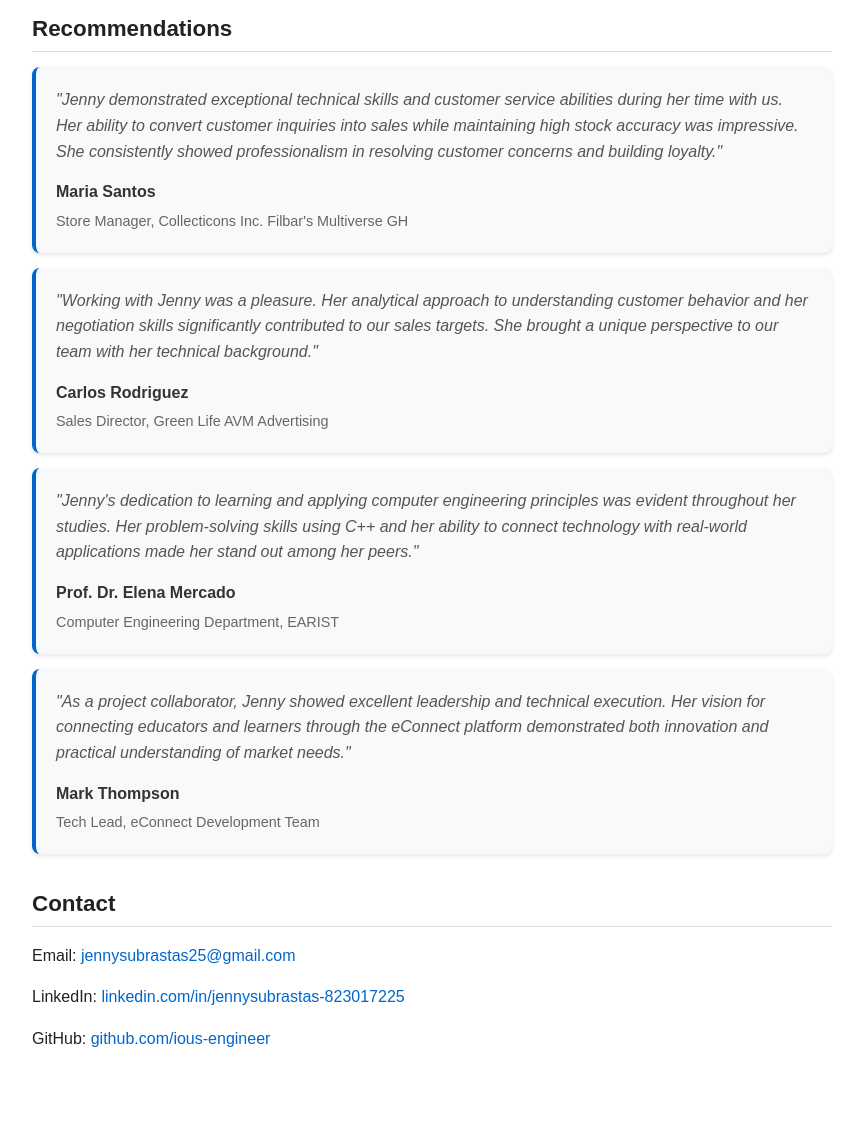
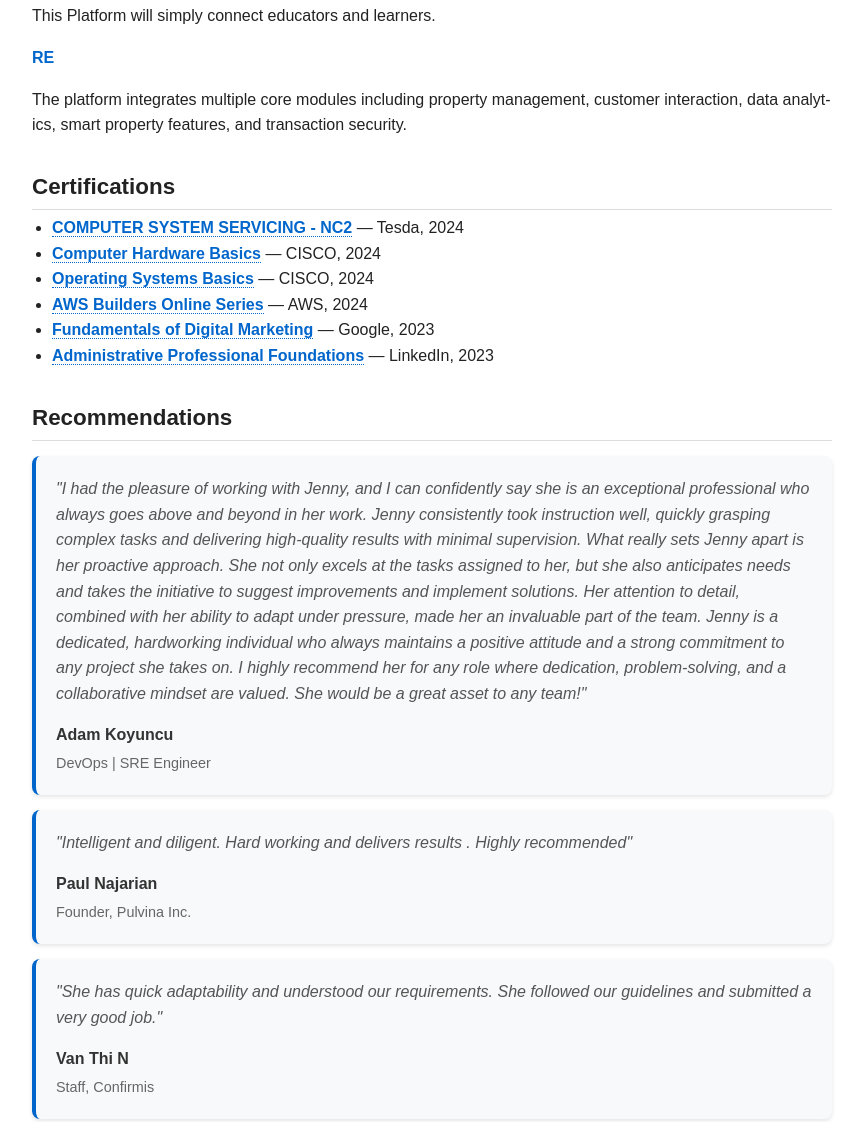
Before and after one commit to ious-engineer/-, a plain HTML site: page index.html in a window 1280 px wide. Shown: the part 1612-2734 px from the top of the page, without its empty margins (208-1071 px from the left). Before the commit the page ends 2708 px from the top, so only its background shows below. Drawn offline with Linux system fonts and the light colour scheme.

Commit message:
Update index.html with tagline, freelance experience, and real client recommendations

```diff
--- a/index.html
+++ b/index.html
@@ -156,6 +156,7 @@ color: #aaa;
 
 <div class="header">
 <h1>Jenny M. Subrastas</h1>
+<p>Computer Engineering + Business + Customized Solutions</p>
 <p class="download-resume">
 <a href="retail sales associate- resume.pdf" download>Download Resume (PDF)</a>
 </p>
@@ -173,6 +174,15 @@ color: #aaa;
 
   <div class="section">
     <h2>Experience</h2>
+    <p><strong> Various Clients – via Freelancer, Upwork, and Direct Contracts · Freelance / Sales and Marketing Specialist</strong> &mdash; Oct. 2022  – Present</p>
+    <ul>
+      <li> Sales & Outreach: Conducted lead generation, client prospecting, and targeted outreach campaigns, achieving a 90% repeat-client rate.</li>
+      <li> Client Consultation: Provided tailored business solutions by combining sales strategy with technical knowledge, building long-term trust with direct clients.</li>
+      <li> Marketing & Content Development: Delivered 60,000+ words of marketing content and designed professional presentations supporting client campaigns.</li>
+      <li>  Technical & Operational Support: Assisted in development tasks (C++/systems) and conducted on-site business verification projects to validate client operations.</li>
+      <li>  Project Delivery: Completed 8+ contracts across international clients with measurable results in sales support, marketing visibility, and operational accuracy.</li>
+    </ul>
+
     <p><strong> Collecticons Inc. Filbar's Multiverse GH / Sales Associate</strong> &mdash; Mar. 2025  – Aug. 2025</p>
     <ul>
       <li> Converted 15+ daily customer inquiries into purchases through tailored
@@ -235,34 +245,26 @@ color: #aaa;
 
     <div class="recommendation">
       <div class="recommendation-text">
-        "Jenny demonstrated exceptional technical skills and customer service abilities during her time with us. Her ability to convert customer inquiries into sales while maintaining high stock accuracy was impressive. She consistently showed professionalism in resolving customer concerns and building loyalty."
-      </div>
-      <div class="recommendation-author">Maria Santos</div>
-      <div class="recommendation-title">Store Manager, Collecticons Inc. Filbar's Multiverse GH</div>
+        "I had the pleasure of working with Jenny, and I can confidently say she is an exceptional professional who always goes above and beyond in her work. Jenny consistently took instruction well, quickly grasping complex tasks and delivering high-quality results with minimal supervision. What really sets Jenny apart is her proactive approach. She not only excels at the tasks assigned to her, but she also anticipates needs and takes the initiative to suggest improvements and implement solutions. Her attention to detail, combined with her ability to adapt under pressure, made her an invaluable part of the team. Jenny is a dedicated, hardworking individual who always maintains a positive attitude and a strong commitment to any project she takes on. I highly recommend her for any role where dedication, problem-solving, and a collaborative mindset are valued. She would be a great asset to any team!"
+        </div>
+      <div class="recommendation-author">Adam Koyuncu</div>
+      <div class="recommendation-title">DevOps | SRE Engineer</div>
     </div>
 
     <div class="recommendation">
       <div class="recommendation-text">
-        "Working with Jenny was a pleasure. Her analytical approach to understanding customer behavior and her negotiation skills significantly contributed to our sales targets. She brought a unique perspective to our team with her technical background."
+        "Intelligent and diligent. Hard working and delivers results . Highly recommended"
       </div>
-      <div class="recommendation-author">Carlos Rodriguez</div>
-      <div class="recommendation-title">Sales Director, Green Life AVM Advertising</div>
+      <div class="recommendation-author">Paul Najarian</div>
+      <div class="recommendation-title">Founder, Pulvina Inc.</div>
     </div>
 
     <div class="recommendation">
       <div class="recommendation-text">
-        "Jenny's dedication to learning and applying computer engineering principles was evident throughout her studies. Her problem-solving skills using C++ and her ability to connect technology with real-world applications made her stand out among her peers."
+        "She has quick adaptability and understood our requirements. She followed our guidelines and submitted a very good job."
       </div>
-      <div class="recommendation-author">Prof. Dr. Elena Mercado</div>
-      <div class="recommendation-title">Computer Engineering Department, EARIST</div>
-    </div>
-
-    <div class="recommendation">
-      <div class="recommendation-text">
-        "As a project collaborator, Jenny showed excellent leadership and technical execution. Her vision for connecting educators and learners through the eConnect platform demonstrated both innovation and practical understanding of market needs."
-      </div>
-      <div class="recommendation-author">Mark Thompson</div>
-      <div class="recommendation-title">Tech Lead, eConnect Development Team</div>
+      <div class="recommendation-author">Van Thi N</div>
+      <div class="recommendation-title">Staff, Confirmis</div>
     </div>
   </div>
 
```
